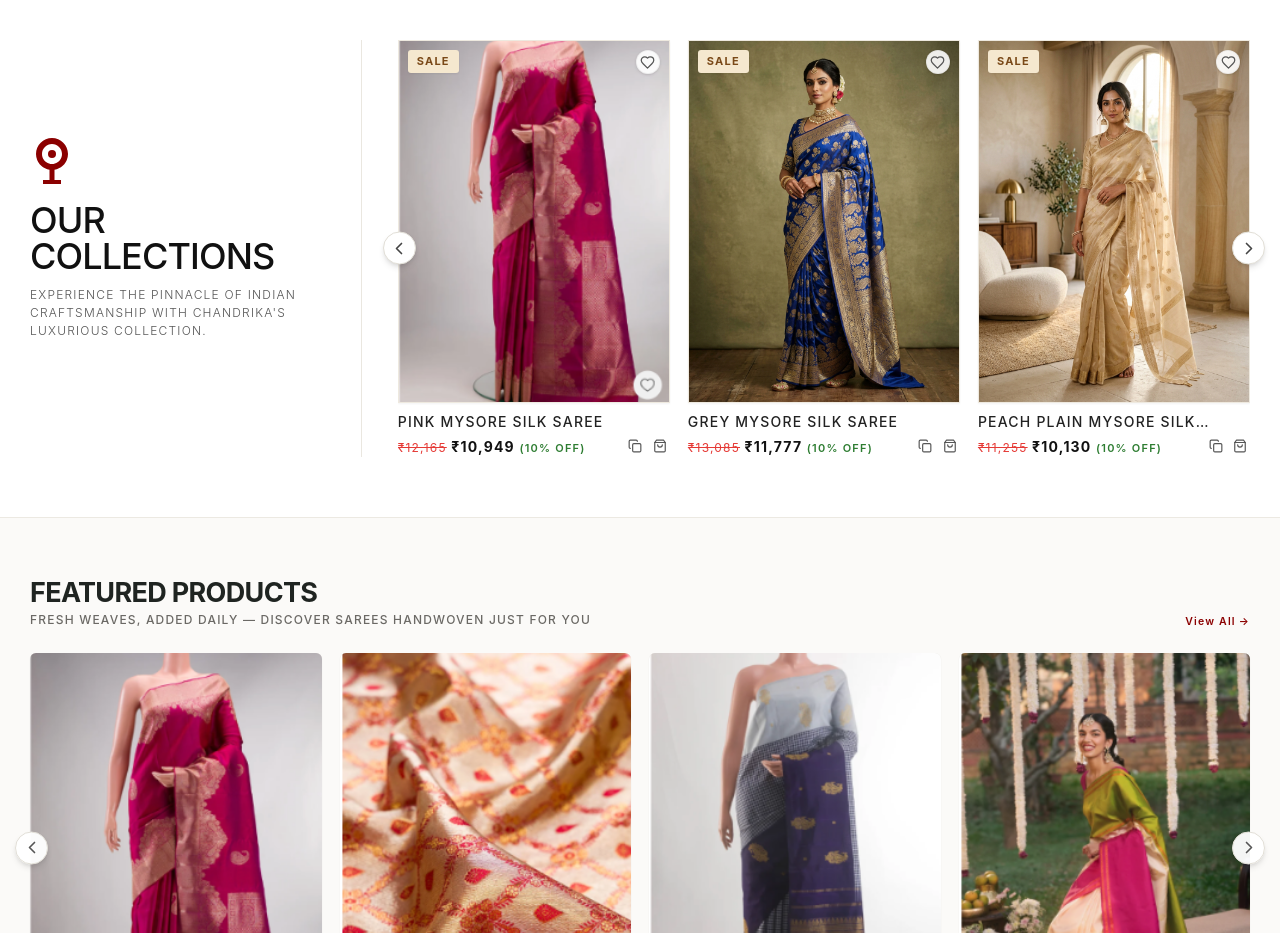
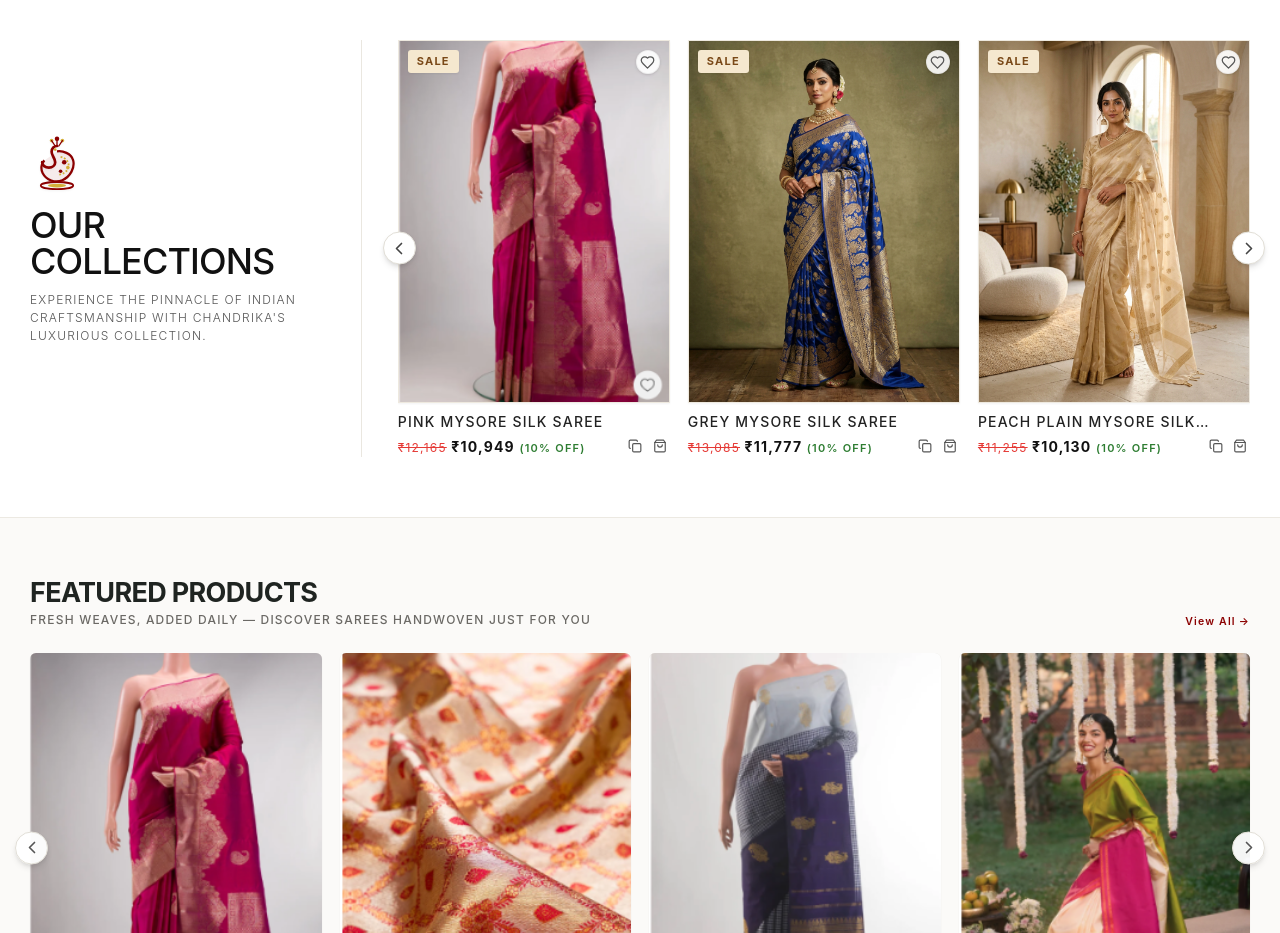
Before and after one commit to janagamsathwikpatel-art/chandrika-bridal-site, a Next.js app: page / in a window 1280 px wide. Shown: the part 1620-2553 px from the top of the page. Built offline with nearby package versions, Linux system fonts and the light colour scheme.

Commit message:
feat: add authentic Indian Peacock motif vector artwork in Our Collections brand panel

```diff
--- a/src/components/CustomerFavourites.tsx
+++ b/src/components/CustomerFavourites.tsx
@@ -95,21 +95,52 @@ export default function CustomerFavourites({ onOpenInquiry }: CustomerFavourites
 
         {/* ── LEFT BRAND INFO COLUMN (Pothys Style) ── */}
         <div className="lg:w-[28%] flex flex-col justify-center text-left py-4 pr-4 border-b lg:border-b-0 lg:border-r border-[#eae7e0]">
-          {/* Traditional Handloom Peacock Motif Logo */}
+          {/* Traditional Handloom Peacock (Mayura) Motif Logo */}
           <div className="mb-4">
             <svg
-              width="44"
-              height="52"
-              viewBox="0 0 44 52"
+              width="54"
+              height="62"
+              viewBox="0 0 60 68"
               fill="none"
               xmlns="http://www.w3.org/2000/svg"
-              className="text-[#8B0000]"
+              className="text-[#8B0000] filter drop-shadow-sm"
             >
+              {/* Peacock Crown / Crest */}
+              <circle cx="30" cy="6" r="2.5" fill="#8B0000" />
+              <circle cx="24" cy="8" r="2" fill="#D4AF37" />
+              <circle cx="36" cy="8" r="2" fill="#D4AF37" />
+              <path d="M30 6L30 14M24 8L28 14M36 8L32 14" stroke="#8B0000" strokeWidth="1.5" strokeLinecap="round" />
+
+              {/* Peacock Head & Curved Graceful Neck */}
               <path
-                d="M22 0C13.2 0 6 7.2 6 16C6 24 12 30.5 19.5 31.8V42H13V46H31V42H24.5V31.8C32 30.5 38 24 38 16C38 7.2 30.8 0 22 0ZM22 26C16.5 26 12 21.5 12 16C12 10.5 16.5 6 22 6C27.5 6 32 10.5 32 16C32 21.5 27.5 26 22 26Z"
-                fill="currentColor"
+                d="M30 14C27 14 24 16.5 24 20.5C24 25 28 27.5 28 32C28 35.5 25 38 21 38C17 38 13.5 35.5 13.5 32"
+                stroke="#8B0000"
+                strokeWidth="3"
+                strokeLinecap="round"
               />
-              <circle cx="22" cy="16" r="4" fill="#8B0000" />
+              <circle cx="28" cy="18" r="1.5" fill="#D4AF37" />
+
+              {/* Feather Plumes & Intricate Body Motifs */}
+              <path
+                d="M30 20C36 19 46 22 48 30C50 38 45 48 36 52C28 55.5 18 52 14 44C12 40 12 34 16 30"
+                stroke="#8B0000"
+                strokeWidth="2.5"
+                fill="#8B0000"
+                fillOpacity="0.08"
+              />
+              <path
+                d="M34 26C39 27 43 31 43 36C43 41 38 45 32 46"
+                stroke="#D4AF37"
+                strokeWidth="2"
+                strokeDasharray="2 2"
+              />
+              <circle cx="38" cy="32" r="2.5" fill="#8B0000" />
+              <circle cx="42" cy="38" r="2" fill="#D4AF37" />
+              <circle cx="34" cy="42" r="2" fill="#8B0000" />
+
+              {/* Decorative Handloom Base Ring */}
+              <ellipse cx="30" cy="58" rx="18" ry="4" stroke="#8B0000" strokeWidth="2" fill="none" />
+              <ellipse cx="30" cy="58" rx="10" ry="2" fill="#D4AF37" />
             </svg>
           </div>
 
```
